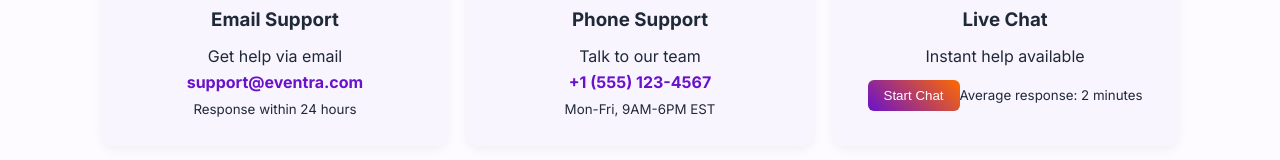
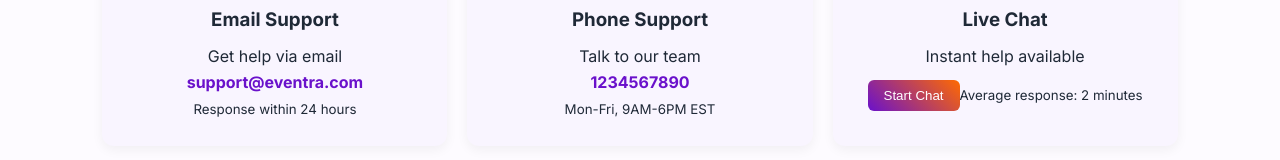
Before and after one commit to AshimaKamboj/Eventra_Project, a React (Create React App) app in the folder client/: page /support in a window 1280 px wide. Shown: the part 351-511 px from the top of the page. Built offline with nearby package versions, Linux system fonts and the light colour scheme.

Commit message:
edited supoort page

```diff
--- a/client/src/pages/Support.js
+++ b/client/src/pages/Support.js
@@ -27,7 +27,7 @@ function Support() {
           <span className="icon">📞</span>
           <h3>Phone Support</h3>
           <p>Talk to our team</p>
-          <p className="highlight">+1 (555) 123-4567</p>
+          <p className="highlight">1234567890</p>
           <small>Mon-Fri, 9AM-6PM EST</small>
         </div>
 
```
